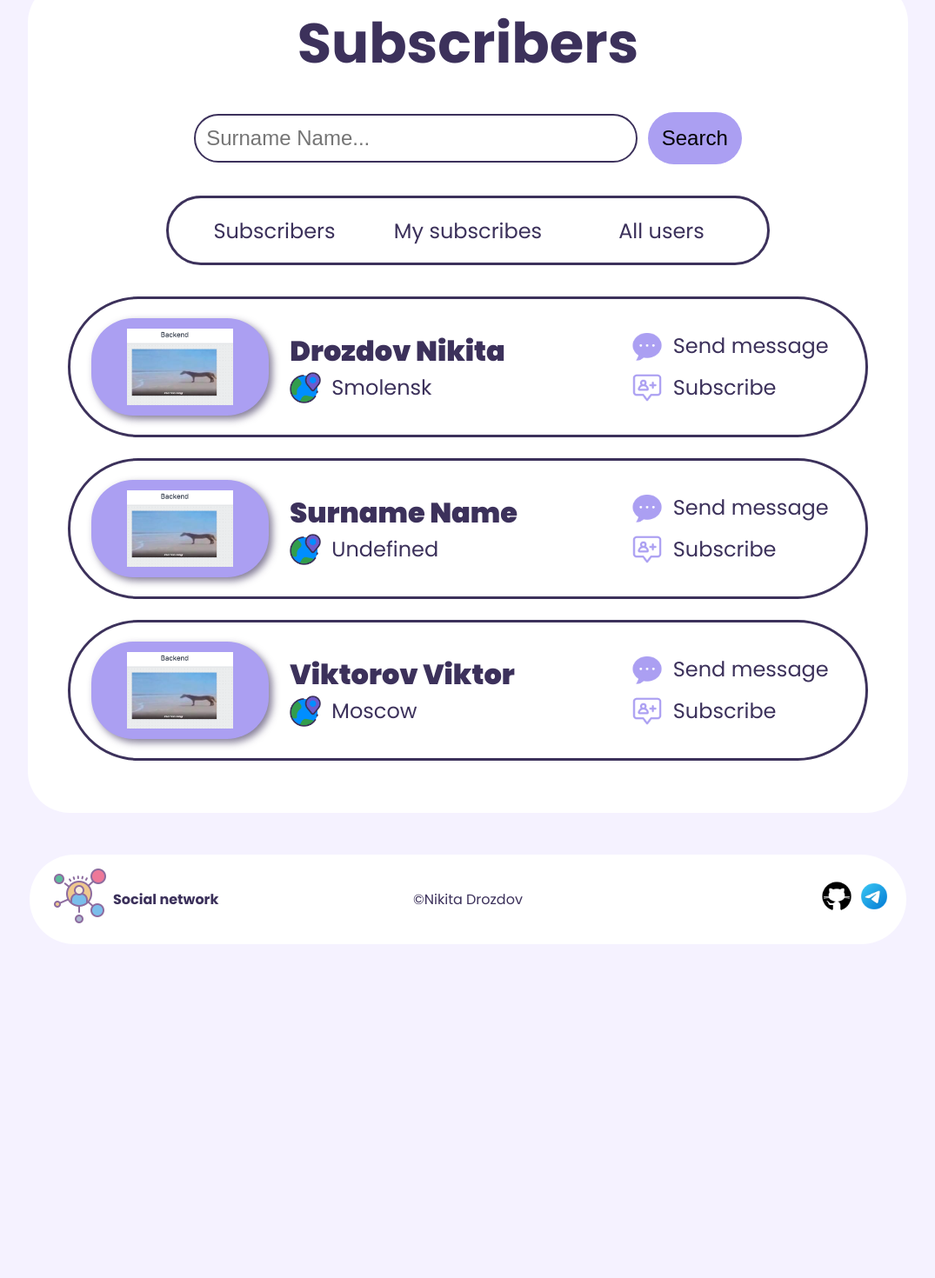
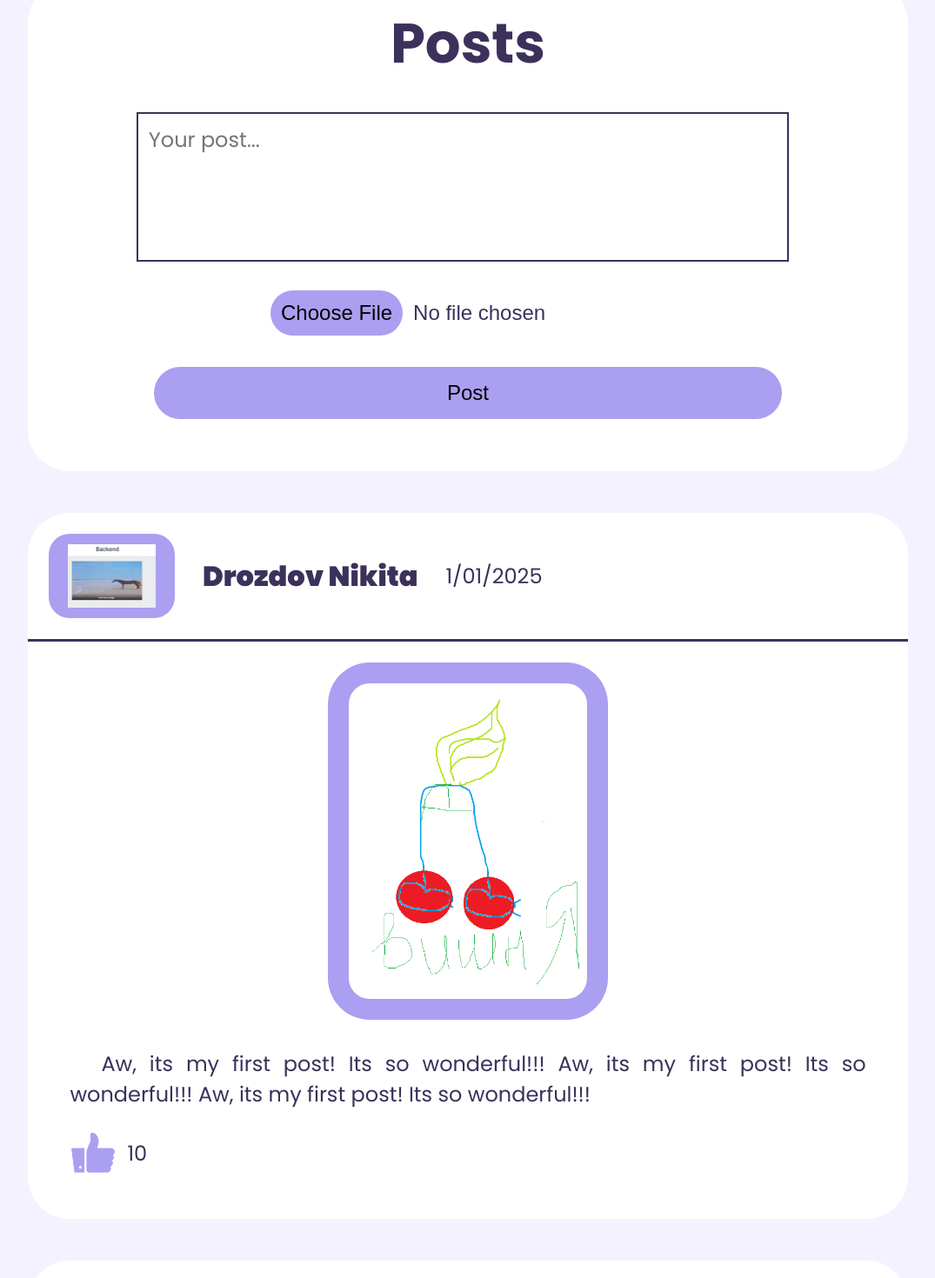
Before and after one commit to KlonChannel/social-network, a React (Create React App) app in the folder frontend/: page / in a window 1280 px wide. Shown: the part 280-1750 px from the top of the page at 87% size, without its empty margins (102-1177 px from the left). Before the commit the page ends 1390 px from the top, so only its background shows below. Built offline with nearby package versions, Linux system fonts and the light colour scheme.

Commit message:
Create Posts component

```diff
--- a/frontend/src/App.jsx
+++ b/frontend/src/App.jsx
@@ -8,6 +8,7 @@ import Header from './components/Header/Header';
 import Menu from './components/Menu/Menu';
 import Profile from './components/Profile/Profile';
 import Subscribers from './components/Subscribers/Subscribers';
+import Posts from './components/Posts/Posts';
 import Footer from './components/Footer/Footer';
 
 const App = () => {
@@ -18,7 +19,8 @@ const App = () => {
       <Menu />
 
       <main>
-        <Subscribers />
+        <Posts />
+
       </main>
 
       <Footer />
--- a/frontend/src/components/Login/Login.jsx
+++ b/frontend/src/components/Login/Login.jsx
@@ -7,7 +7,7 @@ const Login = (props) => {
         <div className={style.loginWindow}>
             <h2 className={style.h2}>Log in</h2>
 
-            <form>
+            <form className={style.loginForm}>
                 <input name='login' placeholder='Login' />
 
                 <input name='password' type='password' placeholder='Password'></input>
--- a/frontend/src/components/Login/Login.module.css
+++ b/frontend/src/components/Login/Login.module.css
@@ -15,11 +15,9 @@
     text-align: center;
 
     margin: 0 0 0.5em 0;
-
-
 }
 
-input {
+.loginForm input {
     font-size: 1.5rem;
     color: #3c315b;
 
@@ -32,7 +30,7 @@ input {
     width: 50%;
 }
 
-input:focus {
+.loginForm input:focus {
     border: #3c315b 0.15rem solid;
     outline: #ab9ff2 0.15rem solid;
 }
@@ -41,7 +39,7 @@ input:focus {
     margin-bottom: 0.5em;
 }
 
-.checkbox {
+.checkboxContainer input{
     width: auto;
 
     margin-right: 0.2em;
@@ -97,7 +95,7 @@ a:hover, a:active {
         margin: 7% 10%;
     }
 
-    input {
+    .loginForm input {
         font-size: 1rem;
     }
 
@@ -111,7 +109,7 @@ a:hover, a:active {
         margin: 7% 5%;
     }
 
-    input {
+    .loginForm input {
         font-size: 1rem;
     }
 
--- a/frontend/src/components/Menu/Menu.module.css
+++ b/frontend/src/components/Menu/Menu.module.css
@@ -38,6 +38,8 @@ nav {
 .buttonsArea a:hover {
     background-color: #e2dffe;
 
+    color: #3c315b;
+
     cursor: pointer;
 }
 
--- /dev/null
+++ b/frontend/src/components/Posts/Post/Post.jsx
@@ -0,0 +1,40 @@
+import React from 'react';
+
+import style from './Post.module.css';
+
+import like from '../../../assets/likeicon.png';
+
+const Post = (props) => {
+    return (
+            <div className={style.post}>
+                <div className={style.postAuthor}>
+                    <div className={style.userPhoto}>
+                        <img src={props.userPhoto} alt='user photo' />
+                    </div>
+
+                    <div className={style.userName}>
+                        {props.userName}
+                    </div>
+
+                    <div className={style.date}>
+                        {props.date}
+                    </div>
+                </div>
+
+                <div className={style.postImage}>
+                    <img src={props.postImage} alt='post image' />
+                </div>
+
+                <div className={style.postText}>
+                    {props.postText}
+                </div>
+
+                <div className={style.likes}>
+                    <img src={like} alt='like' />
+                    <div>{props.likesCount}</div>
+                </div>
+            </div>
+        )
+}
+
+export default Post;
--- /dev/null
+++ b/frontend/src/components/Posts/Post/Post.module.css
@@ -0,0 +1,126 @@
+.post {
+    margin: 2em 0 0;
+    padding: 1em;
+
+    background-color: white;
+
+    border-radius: 2em;
+}
+
+.postAuthor {
+    margin: -1em -1em 1em;
+    padding: 1em;
+
+    display: flex;
+
+    border-bottom: #3c315b 3px solid;
+}
+
+.userPhoto {
+    width: 15%;
+
+    display: flex;
+    align-items: center;
+
+    background-color: #ab9ff2;
+
+    border-radius: 1em;
+}
+
+.userPhoto img {
+    width: 70%;
+
+    margin: 0.5em auto;
+}
+
+.userName {
+    width: auto;
+
+    margin: 0 1em;
+
+    display: flex;
+    align-items: center;
+
+    font-size: 2rem;
+    font-weight: 900;
+}
+
+.date {
+    width: auto;
+
+    display: flex;
+    align-items: center;
+}
+
+.postImage {
+    margin: 1em;
+
+    text-align: center;
+}
+
+.postImage img {
+    width: 30%;
+
+    padding: 1em;
+
+    background-color: #ab9ff2;
+
+    border-radius: 2em;
+}
+
+.postText {
+    margin: 1em;
+
+    text-align: justify;
+    text-indent: 1.5em;
+    overflow-wrap: break-word;
+}
+
+.likes {
+    margin: 1em;
+
+    display: flex;
+    align-items: center;
+}
+
+.likes img {
+    width: 2.25em;
+
+    margin-right: 0.5em;
+}
+
+@media (max-width: 1200px) {
+    .userPhoto {
+        width: 20%;
+    }
+}
+
+@media (max-width: 992px) {
+    .userPhoto {
+        width: 25%;
+    }
+
+    .userName {
+        font-size: 1.5rem;
+    }
+}
+
+@media (max-width: 768px) {
+    .userPhoto {
+        width: 30%;
+    }
+
+    .likes img {
+        width: 1.5em;
+    }
+
+    .userName {
+        font-size: 1rem;
+    }
+}
+
+@media (max-width: 576px) {
+    .postImage img {
+        width: 60%;
+    }
+}
--- /dev/null
+++ b/frontend/src/components/Posts/Posts.jsx
@@ -0,0 +1,59 @@
+import React from 'react';
+
+import Post from './Post/Post';
+
+import style from './Posts.module.css';
+
+
+import userPhoto from '../../assets/profile.png';
+import image from '../../assets/Post.png';
+
+
+const Posts = (props) => {
+    return (
+        <div className={style.posts}>
+            <div className={style.postsHeader}>
+                <h2>Posts</h2>
+
+                <form className={style.postsForm}>
+                    <div>
+                        <textarea name='post' placeholder='Your post...' maxLength={1000} />
+                    </div>
+
+                    <div className={style.fileUpload}>
+                        <input name='file' type='file' />
+                    </div>
+
+                    <div>
+                        <button className={style.button}>Post</button>
+                    </div>
+                </form>
+            </div>
+
+            <div className={style.postsFeed}>
+                <Post userPhoto={userPhoto}
+                    userName='Drozdov Nikita'
+                    date='1/01/2025'
+                    postImage={image}
+                    postText='Aw, its my first post! Its so wonderful!!! Aw, its my first post! Its so wonderful!!! Aw, its my first post! Its so wonderful!!!'
+                    likesCount={10} />
+
+                <Post userPhoto={userPhoto}
+                    userName='Surname Name'
+                    date='20/12/2024'
+                    postImage={image}
+                    postText='Hello everyone!'
+                    likesCount={3} />
+
+                <Post userPhoto={userPhoto}
+                    userName='Vladimirov Vladimir'
+                    date='1/01/2024'
+                    postImage={image}
+                    postText='Spam: 00000000000000000000000000000000000000000000000000000000000000000000000000000000000000000000000000000000000000000000000000000000000000000000'
+                    likesCount={0} />
+            </div>
+        </div>
+    )
+}
+
+export default Posts;
--- /dev/null
+++ b/frontend/src/components/Posts/Posts.module.css
@@ -0,0 +1,126 @@
+.posts {
+    width: 80%;
+
+    margin: 1em auto;
+}
+
+.postsHeader {
+    margin-bottom: 1em;
+    padding: 1em;
+
+    text-align: center;
+
+    background-color: white;
+
+    border-radius: 2em;
+}
+
+.postsHeader h2 {
+    margin: 0 0 0.5em 0;
+}
+
+.postsHeader form {
+    margin: 0 0 1.5em 0;
+}
+
+.postsForm textarea {
+    resize: none;
+    width: 75%;
+    height: 6em;
+
+    margin: 0 0.5em 0 0;
+    padding: 0.5em;
+
+    font-family: "Poppins", sans-serif;
+    font-size: 1.5rem;
+    color: #3c315b;
+
+    border: #3c315b 0.15rem solid;
+}
+
+.postsForm textarea:focus {
+    border: #3c315b 0.15rem solid;
+    outline: #ab9ff2 0.15rem solid;
+}
+
+.fileUpload {
+    margin: 1em 0;
+}
+
+.fileUpload input {
+    font-size: 1.5rem;
+}
+
+.fileUpload input::file-selector-button {
+    margin-right: 0.5em;
+    padding: 0.5em;
+
+    border: #ab9ff2;
+    border-radius: 3rem;
+
+    background-color: #ab9ff2;
+}
+
+.fileUpload input::file-selector-button:hover, .fileUpload input::file-selector-button:active {
+    background-color: #e2dffe;
+
+    cursor: pointer;
+}
+
+.button {
+    width: 75%;
+
+    margin-top: 0.5em;
+    padding: 1rem;
+
+    border: #ab9ff2;
+    border-radius: 3rem;
+
+    background-color: #ab9ff2;
+
+    font-size: 1.5rem;
+}
+
+.button:hover, .button:active {
+    background-color: #e2dffe;
+
+    cursor: pointer;
+
+    transition: background-color 0.5s ease-in;
+}
+
+@media (max-width: 1200px) {
+    .posts {
+        width: 85%;
+    }
+}
+
+@media (max-width: 992px) {
+    .posts {
+        width: 90%;
+    }
+}
+
+@media (max-width: 768px) {
+    .posts {
+        width: 100%;
+    }
+
+    .postsForm textarea {
+        font-size: 1rem;
+    }
+
+    .fileUpload input {
+        font-size: 1rem;
+    }
+
+    .button {
+        font-size: 1rem;
+    }
+}
+
+@media (max-width: 576px) {
+    .fileUpload input {
+        font-size: 0.75rem;
+    }
+}
--- a/frontend/src/components/Registration/Registration.jsx
+++ b/frontend/src/components/Registration/Registration.jsx
@@ -7,12 +7,12 @@ const Registration = (props) => {
         <div className={style.RegistrationWindow}>
             <h2 className={style.h2}>Registration</h2>
 
-            <form>
+            <form className={style.registrationForm}>
                 <input name='login' placeholder='Login' />
 
                 <input name='password' type='password' placeholder='Password'></input>
 
-                <input name='passwordVerification' type='password' placeholder='Repeat your password'></input>
+                <input name='passwordVerification' type='password' placeholder='Repeat password'></input>
 
                 <button className={style.button}>Confirm</button>
             </form>
--- a/frontend/src/components/Registration/Registration.module.css
+++ b/frontend/src/components/Registration/Registration.module.css
@@ -19,7 +19,7 @@
 
 }
 
-input {
+.registrationForm input {
     font-size: 1.5rem;
     color: #3c315b;
 
@@ -32,7 +32,7 @@ input {
     width: 50%;
 }
 
-input:focus {
+.registrationForm input:focus {
     border: #3c315b 0.15rem solid;
     outline: #ab9ff2 0.15rem solid;
 }
@@ -85,7 +85,7 @@ a:hover, a:active {
         margin: 5% 10%;
     }
 
-    input {
+    .registrationForm input {
         font-size: 1rem;
     }
 
@@ -99,7 +99,7 @@ a:hover, a:active {
         margin: 5% 5%;
     }
 
-    input {
+    .registrationForm input {
         font-size: 1rem;
     }
 
--- a/frontend/src/components/Subscribers/Subscribers.module.css
+++ b/frontend/src/components/Subscribers/Subscribers.module.css
@@ -24,8 +24,21 @@
 }
 
 .subscribersHeader input {
+    width: 50%;
+
     margin: 0 0.5em 0 0;
     padding: 0.5em;
+
+    font-size: 1.5rem;
+    color: #3c315b;
+
+    border: #3c315b 0.15rem solid;
+    border-radius: 3rem;
+}
+
+.subscribersHeader input:focus {
+    border: #3c315b 0.15rem solid;
+    outline: #ab9ff2 0.15rem solid;
 }
 
 .menu {
@@ -56,6 +69,8 @@
 
 .menu a:hover {
     background-color: #e2dffe;
+
+    color: #3c315b;
 
     cursor: pointer;
 }
@@ -100,6 +115,10 @@
         width: 100%;
     }
 
+    .subscribersHeader input{
+        font-size: 1rem;
+    }
+
     .button {
         padding: 0.5rem;
 
```
Also changed, not shown: frontend/src/assets/Post.png (added), frontend/src/assets/likeicon.png (added).
